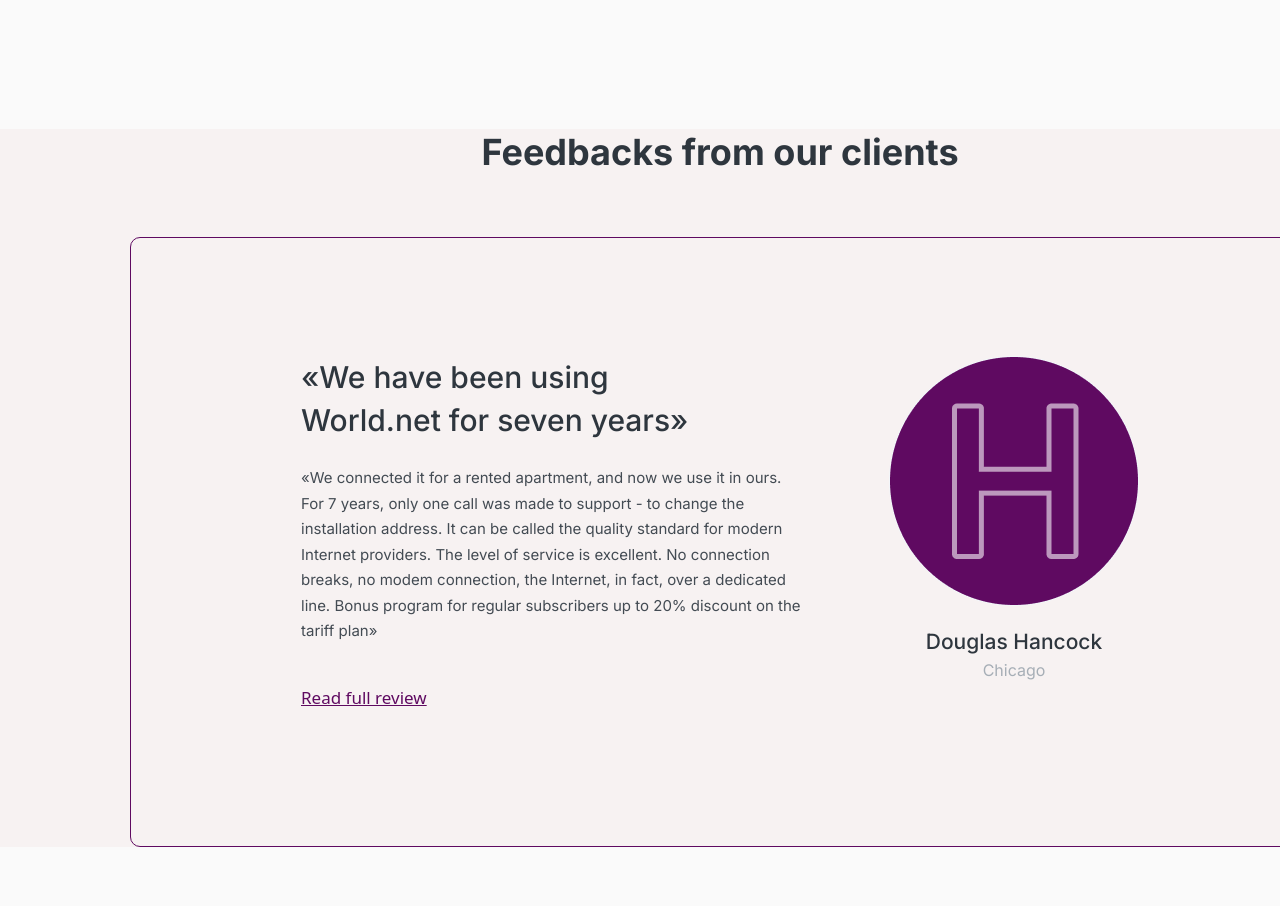
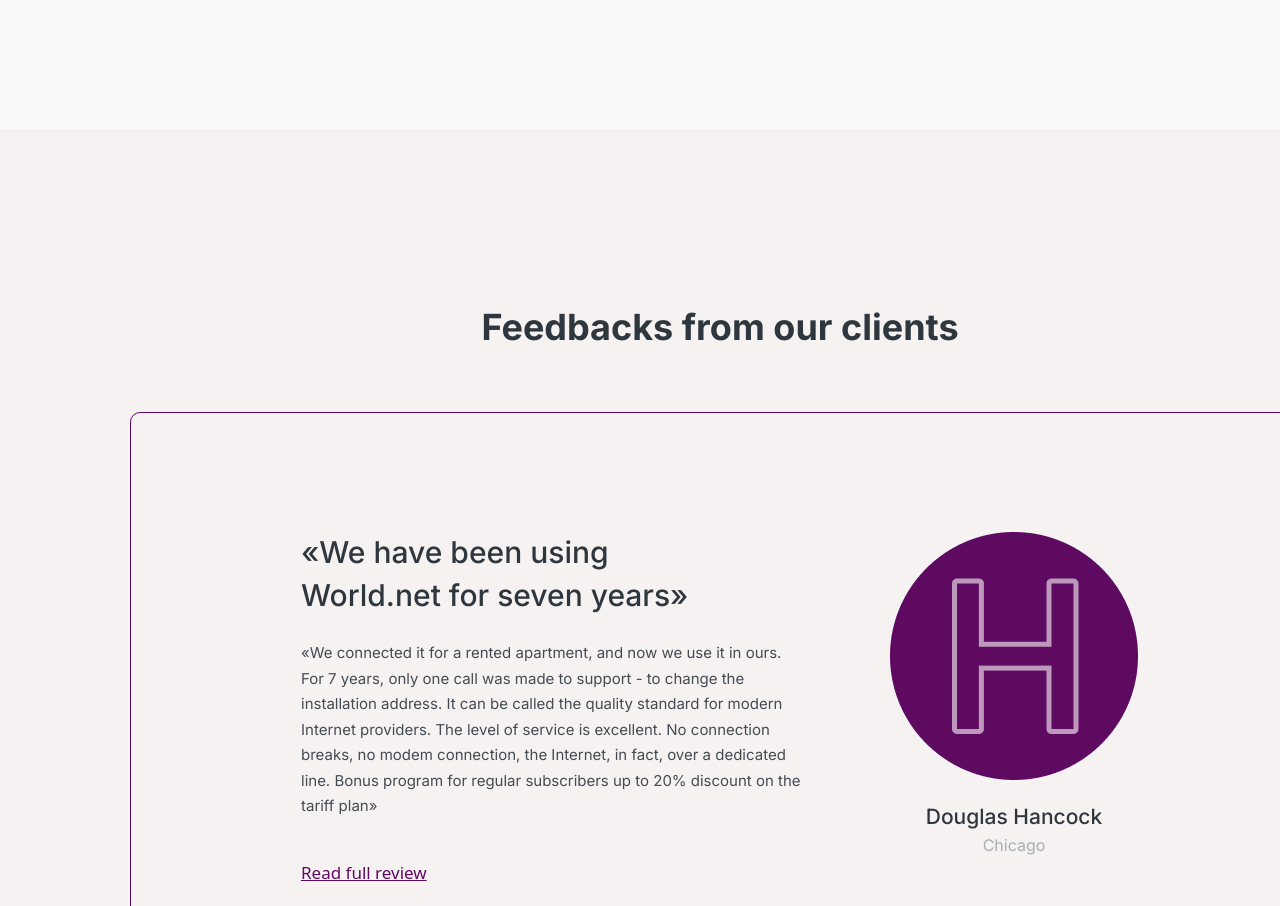
Before and after one commit to Anastasiia-Shvets/INTERNET, a plain HTML site: page index.html in a window 1280 px wide. Shown: the part 2160-3066 px from the top of the page. Drawn offline with nearby package versions, Linux system fonts and the light colour scheme.

Commit message:
correction

```diff
--- a/css/styles.css
+++ b/css/styles.css
@@ -281,7 +281,7 @@
 }
 
 .conteiner-reviews {
-    padding: 0;
+    padding: 175px 0;
 }
 
 .reviews-title {
```
